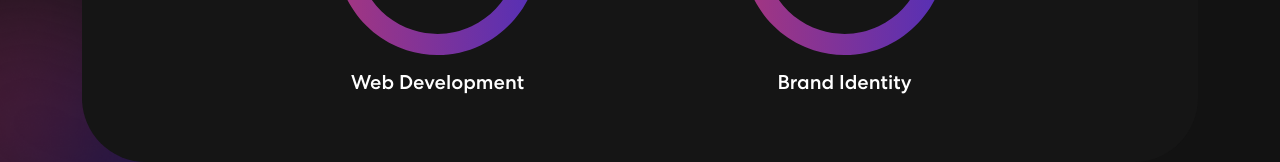
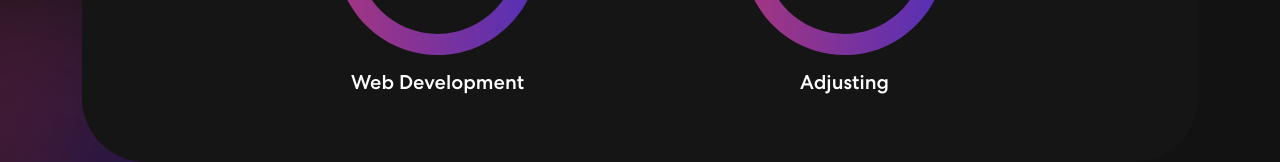
Before and after one commit to fraorzi/Portfolio, a React (Create React App) app: page / in a window 1280 px wide. Shown: the part 1118-1280 px from the top of the page. Built offline with nearby package versions, Linux system fonts and the light colour scheme; no server answers.

Commit message:
adjusted skills section to more accurately reflect personal skills

```diff
--- a/src/components/Skills/Skills.js
+++ b/src/components/Skills/Skills.js
@@ -3,14 +3,11 @@ import meter2 from "../../assets/img/meter2.svg";
 import meter3 from "../../assets/img/meter3.svg";
 import Carousel from 'react-multi-carousel';
 import 'react-multi-carousel/lib/styles.css';
-import arrow1 from "../../assets/img/arrow1.svg";
-import arrow2 from "../../assets/img/arrow2.svg";
 import colorSharp from "../../assets/img/color-sharp.png"
 
 export const Skills = () => {
   const responsive = {
     superLargeDesktop: {
-      // the naming can be any, depends on you.
       breakpoint: { max: 4000, min: 3000 },
       items: 5
     },
@@ -43,15 +40,11 @@ export const Skills = () => {
                             </div>
                             <div className="item">
                                 <img src={meter2} alt="Image" />
-                                <h5>Brand Identity</h5>
+                                <h5>Adjusting</h5>
                             </div>
                             <div className="item">
                                 <img src={meter3} alt="Image" />
-                                <h5>Logo Design</h5>
-                            </div>
-                            <div className="item">
-                                <img src={meter1} alt="Image" />
-                                <h5>Web Development</h5>
+                                <h5>Teamwork</h5>
                             </div>
                         </Carousel>
                     </div>
```
